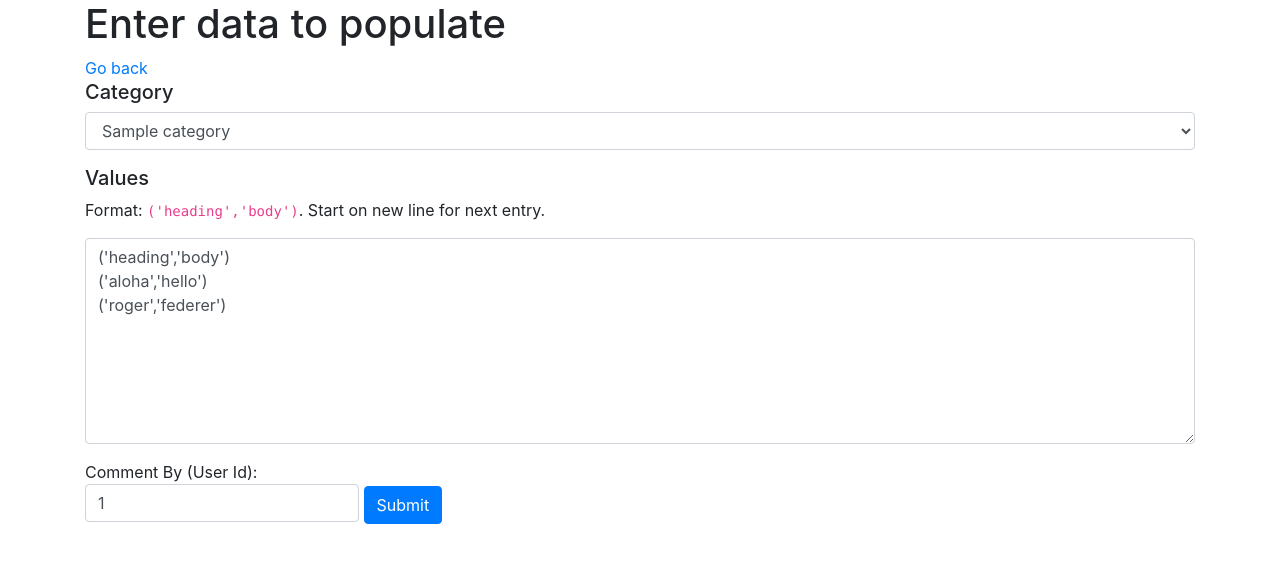
After one commit to abhinav4848/Lexicon, a PHP site: page /bulk-add.php in a window 1280 px wide. The commit adds this page. Shown: the top 563 px of the page. Run offline with PHP 8.4, Linux system fonts and the light colour scheme; tables that the repository leaves empty hold one stand-in row (values such as "Sample post"); some libraries are stand-ins or nearby versions.

Commit message:
mostly indentation and added bulk-add feature

```diff
--- /dev/null
+++ b/bulk-add.php
@@ -0,0 +1,98 @@
+<?php
+include('includes/connect-db.php');
+
+if (array_key_exists('category', $_POST) and array_key_exists('values', $_POST) and array_key_exists('comment_by', $_POST)) {
+    //https://stackoverflow.com/a/7870846/2365231
+    $textAr = explode(PHP_EOL, trim($_POST['values']));
+
+    foreach ($textAr as $line) {
+        $line = trim($line, ' ()'); //remove paranthesis and spaces on the outside
+        $explodArray = explode(',', $line);
+
+        $heading = trim($explodArray[0], '\'');
+        $body = trim($explodArray[1], '\'');
+
+        $query = "INSERT INTO `mbbs_entries` (`heading`, `body`, `comment_by`, `timestamp`)
+        VALUES (
+        '".mysqli_real_escape_string($link, $heading)."',
+        '".mysqli_real_escape_string($link, $body)."',
+        '".mysqli_real_escape_string($link, $_POST['comment_by'])."',
+        '".date('d-m-Y h:i:sa')."');";
+
+        if (mysqli_query($link, $query)) {
+            $entry_id = mysqli_insert_id($link);
+            $query = "INSERT INTO `mbbs_categories_entries_relation` (`category_id`, `entry_id`, `created_at`, `created_by`)
+            VALUES (
+            '".mysqli_real_escape_string($link, $_POST['category'])."',
+            '".mysqli_real_escape_string($link, $entry_id)."',
+            '".mysqli_real_escape_string($link, date('d-m-Y h:i:sa'))."',
+            '".mysqli_real_escape_string($link, $_POST['comment_by'])."');";
+
+            if (mysqli_query($link, $query)) {
+                header("Location: update-relations.php?successEdit=1");
+            } else {
+                echo '<div id="tablediv">';
+                echo "failed to add the category to entry relation.";
+                echo '</div>';
+            }
+        }
+    }
+}
+
+?>
+<!DOCTYPE html>
+<html lang="en">
+
+<head>
+    <!-- Required meta tags -->
+    <meta charset="utf-8">
+    <meta name="viewport" content="width=device-width, initial-scale=1, shrink-to-fit=no">
+
+    <!-- Bootstrap CSS -->
+    <link rel="stylesheet" href="https://maxcdn.bootstrapcdn.com/bootstrap/4.0.0/css/bootstrap.min.css"
+        integrity="sha384-Gn5384xqQ1aoWXA+058RXPxPg6fy4IWvTNh0E263XmFcJlSAwiGgFAW/dAiS6JXm" crossorigin="anonymous">
+    <script src="https://code.jquery.com/jquery-3.3.1.min.js"
+        integrity="sha256-FgpCb/KJQlLNfOu91ta32o/NMZxltwRo8QtmkMRdAu8=" crossorigin="anonymous"></script>
+    <title>Insert Data</title>
+</head>
+
+<body>
+    <div class="container">
+        <h1>Enter data to populate</h1>
+        <a href="./">Go back</a>
+        <h5>Category</h5>
+        <form method="post">
+            <div class="form-group">
+                <select name="category" class="form-control">
+                    <?php
+                        $query = "SELECT * FROM `mbbs_categories` ORDER BY `name`";
+                        $result = mysqli_query($link, $query);
+                        while ($row = mysqli_fetch_array($result)) {
+                            echo '<option value="'.$row['id'].'">'.$row['name'].'</option>';
+                        }
+                    ?>
+                </select>
+            </div>
+            <div class="form-group">
+                <h5>Values</h5>
+                <p>
+                    Format: <code>('heading','body')</code>. Start on new line for next entry.
+                </p>
+                <textarea class="form-control" rows="8" cols="50" name="values">('heading','body')
+('aloha','hello')
+('roger','federer')</textarea>
+            </div>
+            <label>Comment By (User Id): <input type="number" name="comment_by" value="1" class="form-control"></label>
+            <button type="submit" class="btn btn-primary">Submit</button>
+        </form>
+    </div>
+
+    <script src="https://cdnjs.cloudflare.com/ajax/libs/popper.js/1.12.9/umd/popper.min.js"
+        integrity="sha384-ApNbgh9B+Y1QKtv3Rn7W3mgPxhU9K/ScQsAP7hUibX39j7fakFPskvXusvfa0b4Q" crossorigin="anonymous">
+    </script>
+    <script src="https://maxcdn.bootstrapcdn.com/bootstrap/4.0.0/js/bootstrap.min.js"
+        integrity="sha384-JZR6Spejh4U02d8jOt6vLEHfe/JQGiRRSQQxSfFWpi1MquVdAyjUar5+76PVCmYl" crossorigin="anonymous">
+    </script>
+</body>
+
+</html>
--- a/includes/advancedEdits.php
+++ b/includes/advancedEdits.php
@@ -113,14 +113,12 @@ $(function() {
                         if (evt.lengthComputable) {
                             var percentComplete = evt.loaded / evt.total;
                             percentComplete = parseInt(percentComplete * 100);
-                            //document.getElementById('progress').innerHTML = percentComplete + '%';
 
                             document.getElementById("progress").style.width = percentComplete + '%';
 
                             if (percentComplete === 100) {
                                 document.getElementById("progress").style.width = '0%';
                             }
-
                         }
                     }, false);
                     return xhr;
```
Also changed, not shown: index.php (+57 -27 lines), view-one.php (+41 -14 lines), view.php (+59 -26 lines).
